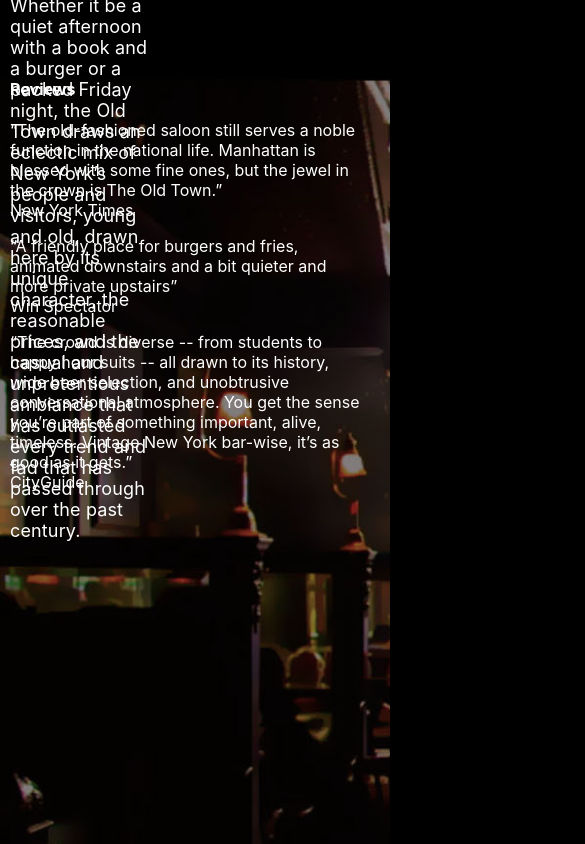
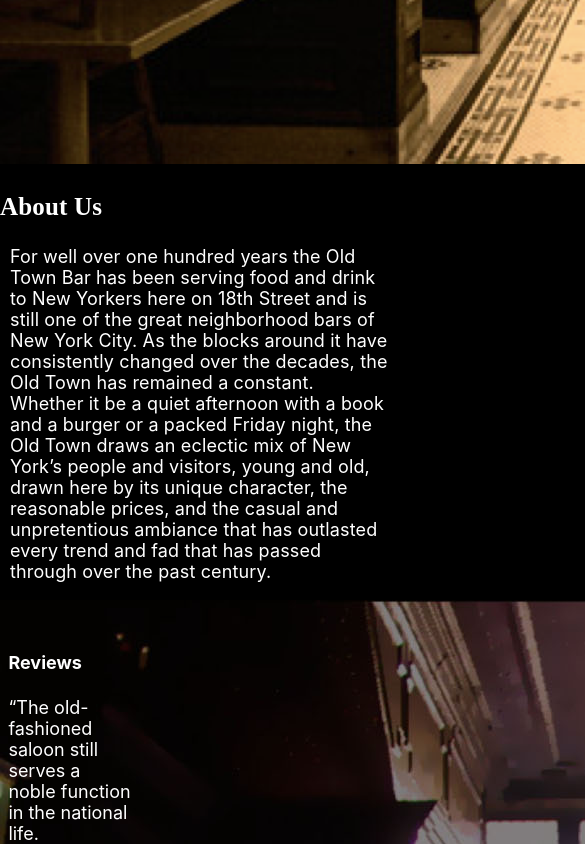
Before and after one commit to fkaltman/Old-Town-Bar, a React (Create React App) app: page / in a window 390 px wide. Shown: the part 820-1664 px from the top of the page, 585 px wide, since content can reach past the window. Built offline with nearby package versions, Linux system fonts and the light colour scheme.

Commit message:
reviews responsive

```diff
--- a/src/App.css
+++ b/src/App.css
@@ -36,50 +36,51 @@
   background-color: black;
 }
 
+.hero {
+
+}
+
 .abouth3 {
-  width: 79px;
-  height: 21px;
   font-family: Baskerville;
-  font-size: 18px;
-  font-weight: bold;
+  font-size: 25px;
   letter-spacing: 0.18px;
   color: white;
+  /* display: grid;
+  grid-template-columns: repeat(2, 2fr); */
 }
 
 .aboutp {
-  margin: 7px;
-  width: 299px;
-  height: 483px;
   font-family: SFProText;
   font-size: 18px;
-  font-weight: normal;
   letter-spacing: 0.14px;
   color: white;
-  background-color: black;
   margin-left: 10px;
   display: grid;
-  grid-template-columns: 2fr 1fr 1fr;
-  grid-template-rows: auto 1fr 3fr;
-  grid-template-areas:
+  grid-template-columns: 2fr;
+  /* grid-template-rows: auto 1fr 3fr; */
+  /* grid-template-areas:
   "title title title"
-  "main header header";
+  "main header header"; */
 
 }
 
-.Reviews {
-  background-image: url('../src/assets/darkimage.jpg');
-  width: 100vw;
-  height: 100vh;
-  background-repeat: no-repeat;
-  background-size: cover;
-  color:white;
+.reviews {
+    position: relative;
+    text-align: center;
+    height: 80%;
 }
 
-.Reviewstext {
+.reviewstext {
+  /* margin-right: 60%;
+  /* max-height: 50%; */
+  margin-left: 10px;
+  color:white;
+  font-size: 18px;
+  position: absolute;
+  top: 28px;
+  right: 66vw;
   text-align: left;
-  width: 90vw;
-  height: 90vh;
-  margin-left: 10px;
+  max-height: 20%;
 }
 
 .contact-page {
@@ -132,8 +133,3 @@
     margin-right: 245px;
   }
 }
-
-.hero {
-height: 100%;
-width: 100%;
-}
--- a/src/components/Reviews.jsx
+++ b/src/components/Reviews.jsx
@@ -1,22 +1,25 @@
 import React from 'react';
-import darkimage from '../assets/darkimage.jpg';
+import barinside from '../assets/barinside.jpg';
 
 function Reviews() {
   return (
-    <div className="Reviews">
-      <div className="Reviewstext">
+    <div className="reviews">
+      <img className="reviewsimg" src={barinside} alt="bar"/>
+      <div className="reviewstext">
       <h4>Reviews</h4>
       <p>“The old-fashioned saloon still serves a noble function in the national life. Manhattan is blessed with some fine ones, but the jewel in the crown is The Old Town.”
       <br></br>
-      New York Times
+      - New York Times
+      <br></br>
       </p>
       <p>“A friendly place for burgers and fries, animated downstairs and a bit quieter and more private upstairs”
       <br></br>
-      Win Spectator
+      - Win Spectator
+      <br></br>
       </p>
       <p>“The crowd is diverse -- from students to happy hour suits -- all drawn to its history, wide beer selection, and unobtrusive conversational atmosphere. You get the sense you’re part of something important, alive, timeless. Vintage New York bar-wise, it’s as good as it gets.”
       <br></br>
-      CityGuide
+      - CityGuide
       </p>
       </div>
     </div>
```
Also changed, not shown: src/assets/barinside.jpg (renamed from src/assets/darkimage.jpg).
